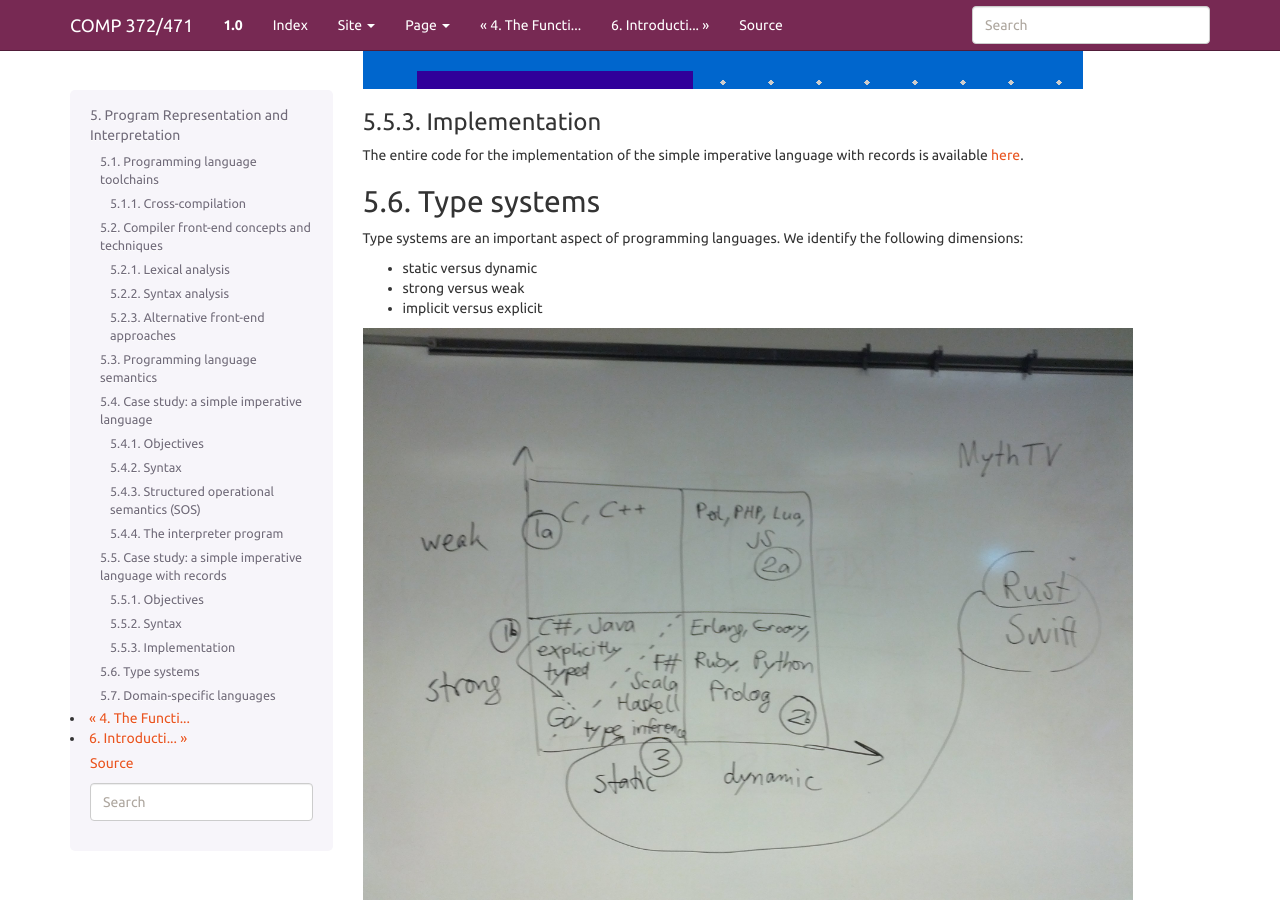
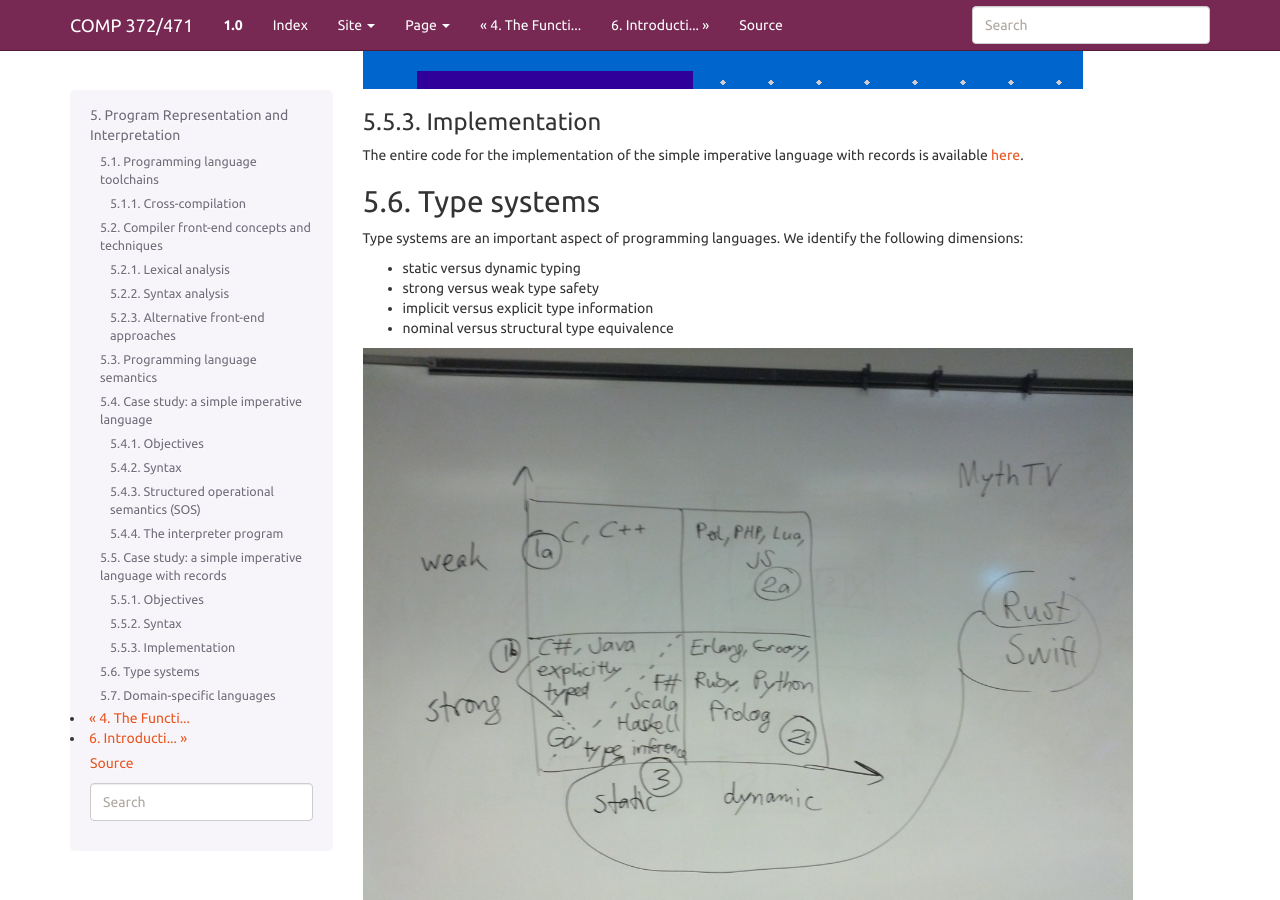
Before and after one commit to lucproglangcourse/lucproglangcourse.github.io, a Sphinx documentation site: the page built from source/representationinterpretation.rst, in a window 1280 px wide and 900 px high, scrolled down 10758 px. Built offline with Sphinx 7.4.7, drawn with Linux system fonts in a browser that asks for light colours.

Commit message:
improved discussion of type system design space
Signed-off-by: Konstantin Läufer <klaeufer@gmail.com>

```diff
--- a/source/representationinterpretation.rst
+++ b/source/representationinterpretation.rst
@@ -370,12 +370,13 @@
 Type systems
 ~~~~~~~~~~~~
 
-Type systems are an important aspect of programming languages.
-We identify the following dimensions:
+Type systems are an important aspect of programming languages. We identify the following dimensions:
 
-- static versus dynamic
-- strong versus weak
-- implicit versus explicit
+- static versus dynamic typing
+- strong versus weak type safety
+- implicit versus explicit type information
+- nominal versus structural type equivalence
+
 
 .. image:: images/DesignSpaceTypeSystems.jpg
 
```
